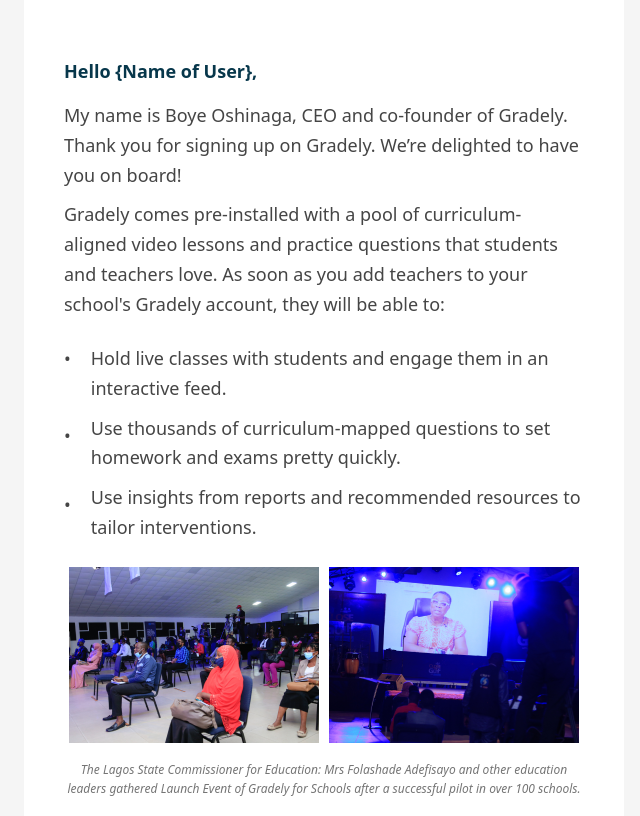
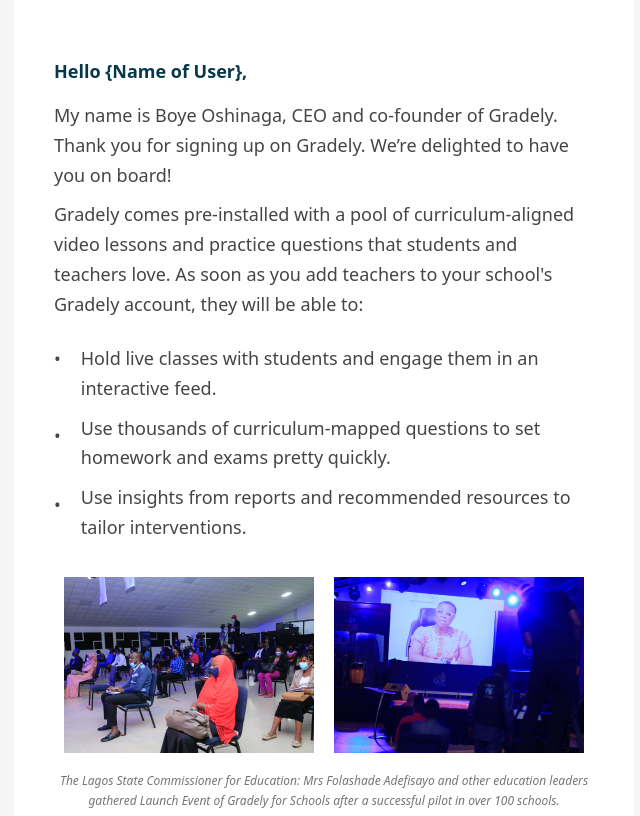
Before and after one commit to tobechukss/welcomeSchools, a plain HTML site: page index.html in a window 1280 px wide. Shown: the part 128-944 px from the top of the page, without its empty margins (316-956 px from the left). Drawn offline with Linux system fonts and the light colour scheme.

Commit message:
Third commit

```diff
--- a/index.html
+++ b/index.html
@@ -195,17 +195,20 @@
                                                     <p style="padding-left: 20px; padding-bottom: 10px;margin: 0;">Use insights from reports and recommended resources to tailor interventions.</p>
                                                 </div>
 
+                                                <div>
 
-                                                <div style="display: flex; flex-wrap: wrap;">
-                                                    <div class="imageHolder" style="width: 50%; text-align: center;">
-                                                    <img src="./img/teachers.png" width="250" height="176" alt="Teachers at a Gradely launch event" style="padding: 0;">
                                                 </div>
-                                                    <div class="imageHolder" style="width: 50%; text-align: center;">
-                                                    <img src="./img/folashade.png" width="250" height="176" alt="Mrs Folashade Adefisayo at a Launch Event of Gradely for Schools " style="padding: 0;">
+                                                <div style="display: flex; flex-wrap: nowrap; width: 50%; justify-content: space-between;">
+
+                                                    <img src="./img/teachers.png"
+                                                          alt="Teachers at a Gradely launch event" style="padding: 10px;">
+
+
+                                                    <img src="./img/folashade.png" width="250" height="176" alt="Mrs Folashade Adefisayo at a Launch Event of Gradely for Schools " style="padding: 10px;">
+
+
                                                 </div>
                                                 <p class="imageCaption" style="font-size: 12px; font-style: italic; color: #757575; padding-top: 7.5px; margin: 0; text-align: center;">The Lagos State Commissioner for Education: Mrs Folashade Adefisayo and other education leaders gathered Launch Event of Gradely for Schools after a successful pilot in over 100 schools.</p>
-                                                </div>
-
 
                                            </td>
                                        </tr>
```
